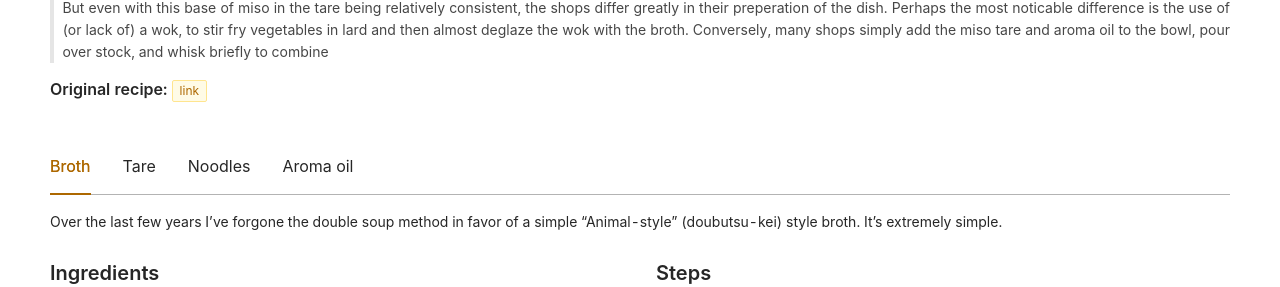
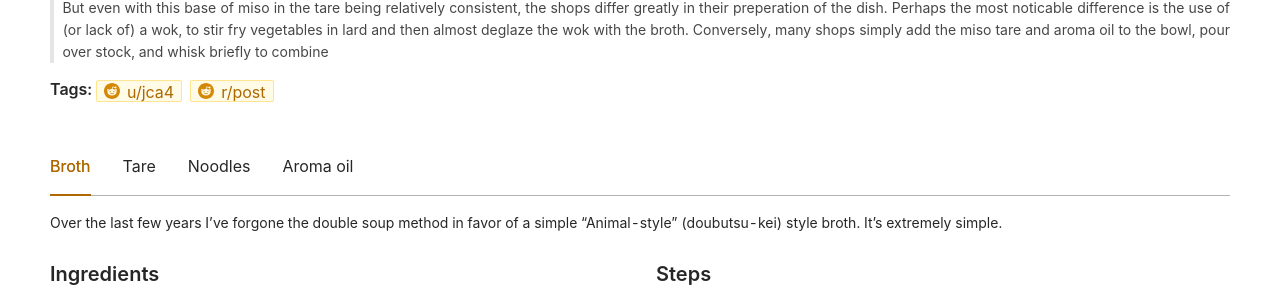
Before and after one commit to jca41/rramen, a Next.js app: page /recipes/miso-ramen in a window 1280 px wide. Shown: the part 735-1022 px from the top of the page. Built offline with nearby package versions, Linux system fonts and the light colour scheme.

Commit message:
author credits

```diff
--- /dev/null
+++ b/components/credits.js
@@ -0,0 +1,22 @@
+import { RedditCircleFilled, RedditOutlined } from '@ant-design/icons';
+import { Typography, Tag as AntTag } from 'antd';
+
+const { Text, Paragraph } = Typography;
+
+const Tag = ({ label, href }) => (
+  <AntTag color="gold" icon={<RedditCircleFilled className={'credits__icon'} />}>
+    <a target={'_blank'} href={href}>
+      {label}
+    </a>
+  </AntTag>
+);
+
+const Credits = ({ originalRecipe }) => (
+  <Paragraph className={'credits'}>
+    <Text strong> Tags: </Text>
+    <Tag label={'u/jca4'} href={'/jca41'} />
+    <Tag label={'r/post'} href={originalRecipe} />
+  </Paragraph>
+);
+
+export default Credits;
--- a/components/instructions.js
+++ b/components/instructions.js
@@ -1,13 +1,13 @@
 import { Fragment } from 'react';
+import ReactMarkdown from 'react-markdown';
 import { Tabs, Row, Col, Typography } from 'antd';
 import Ingredients from './ingredients';
 import Steps from './steps';
 const { TabPane } = Tabs;
-import TextBlock from './text-block';
 
 const TabContent = ({ ingredients, steps, description }) => (
   <Fragment>
-    <TextBlock data={description} />
+    <ReactMarkdown source={description} />
     <Row gutter={[32, 0]}>
       <Col span={24} md={{ span: 12 }}>
         <Ingredients data={ingredients} />
--- a/components/recipe.js
+++ b/components/recipe.js
@@ -1,12 +1,12 @@
 import { Typography, Tag, Divider } from 'antd';
-import { Fragment } from 'react';
 import ReactMarkdown from 'react-markdown';
 import Instructions from './instructions';
-import TextBlock from './text-block';
 import ImageCarousel from './image-carousel';
 
-const { Title, Text, Paragraph } = Typography;
 import Layout from './layout';
+import Credits from './credits';
+
+const { Title } = Typography;
 
 const Recipe = ({ title, originalRecipe, intro, method, images, ...props }) => {
   return (
@@ -16,14 +16,7 @@ const Recipe = ({ title, originalRecipe, intro, method, images, ...props }) => {
         <ImageCarousel data={images} />
         <Divider />
         <ReactMarkdown className={'recipe__intro'} source={intro} />
-        <Paragraph className={'recipe__original-link'}>
-          <Text strong> Original recipe: </Text>
-          <Tag color="gold">
-            <a target={'_blank'} href={originalRecipe}>
-              link
-            </a>
-          </Tag>
-        </Paragraph>
+        <Credits originalRecipe={originalRecipe} />
       </Typography>
       <Instructions {...props} />
     </Layout>
--- a/components/text-block.js
+++ /dev/null
@@ -1,14 +0,0 @@
-import { Layout, Typography } from 'antd';
-const { Paragraph } = Typography;
-
-const TextBlock = ({ data }) => (
-  <Typography>
-    {[].concat(data).map((d) => (
-      <Paragraph key={d}>
-        <div className={'text-block__content'} dangerouslySetInnerHTML={{ __html: d }}></div>
-      </Paragraph>
-    ))}
-  </Typography>
-);
-
-export default TextBlock;
--- a/package.json
+++ b/package.json
@@ -23,6 +23,7 @@
   },
   "homepage": "https://github.com/jca41/next-rl-recipes#readme",
   "dependencies": {
+    "@ant-design/icons": "^4.0.6",
     "@zeit/next-less": "^1.0.1",
     "antd": "^4.1.2",
     "less": "^3.11.1",
--- a/styles/components.less
+++ b/styles/components.less
@@ -15,12 +15,17 @@
     text-align: center;
   }
 
-  &__original-link {
-    font-size: 16px;
-  }
-
   &__intro {
     text-align: justify;
+  }
+}
+
+.credits {
+  &,
+  &__icon,
+  a {
+    font-size: 16px;
+    vertical-align: middle;
   }
 }
 
```
